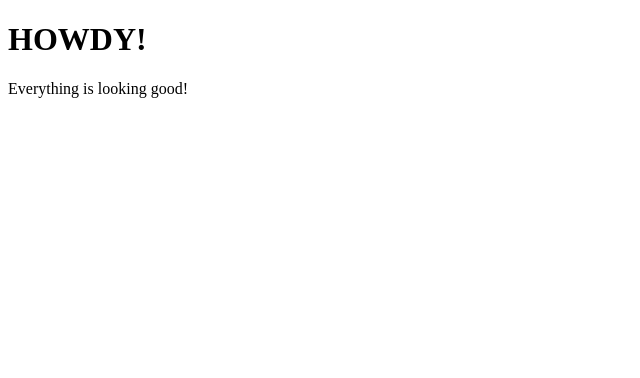
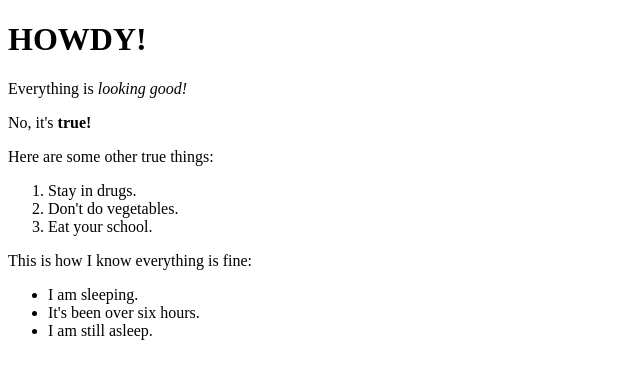
Before and after one commit to drew-witt/l2-s2-slide-work, a plain HTML site: page index.html in a window 1280 px wide. Shown: the whole page, without its empty margins (0-640 px from the left). Drawn offline with Linux system fonts and the light colour scheme.

Commit message:
add new elements to index.html page

```diff
--- a/index.html
+++ b/index.html
@@ -6,5 +6,18 @@
   </head>
   <body></body>
     <h1>HOWDY!</h1>
-    <p>Everything is looking good!</p>
+    <p>Everything is <em>looking good!</em></p>
+    <p>No, it's <b>true!</b></p>
+    <p>Here are some other true things:</p>
+    <ol>
+      <li>Stay in drugs.</li>
+      <li>Don't do vegetables.</li>
+      <li>Eat your school.</li>
+    </ol>
+    <p>This is how I know everything is fine:</p>
+    <ul>
+      <li>I am sleeping.</li>
+      <li>It's been over six hours.</li>
+      <li>I am still asleep.</li>
+    </ul>
 </html>
```
